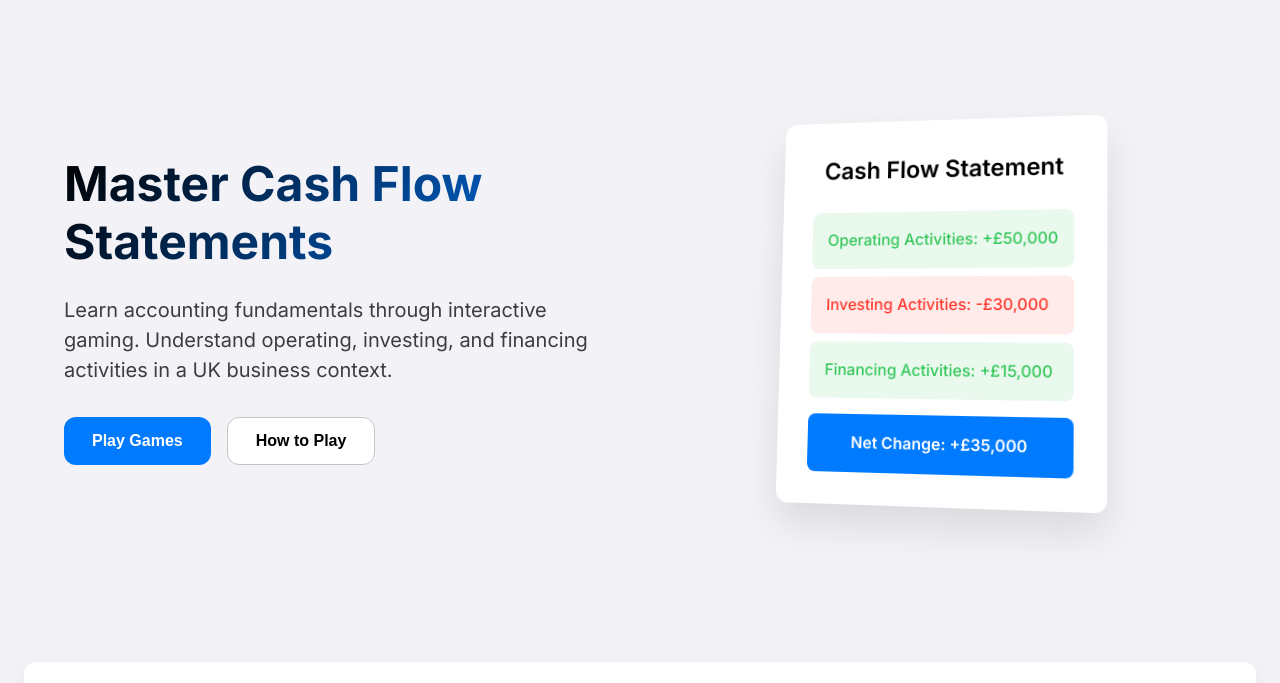
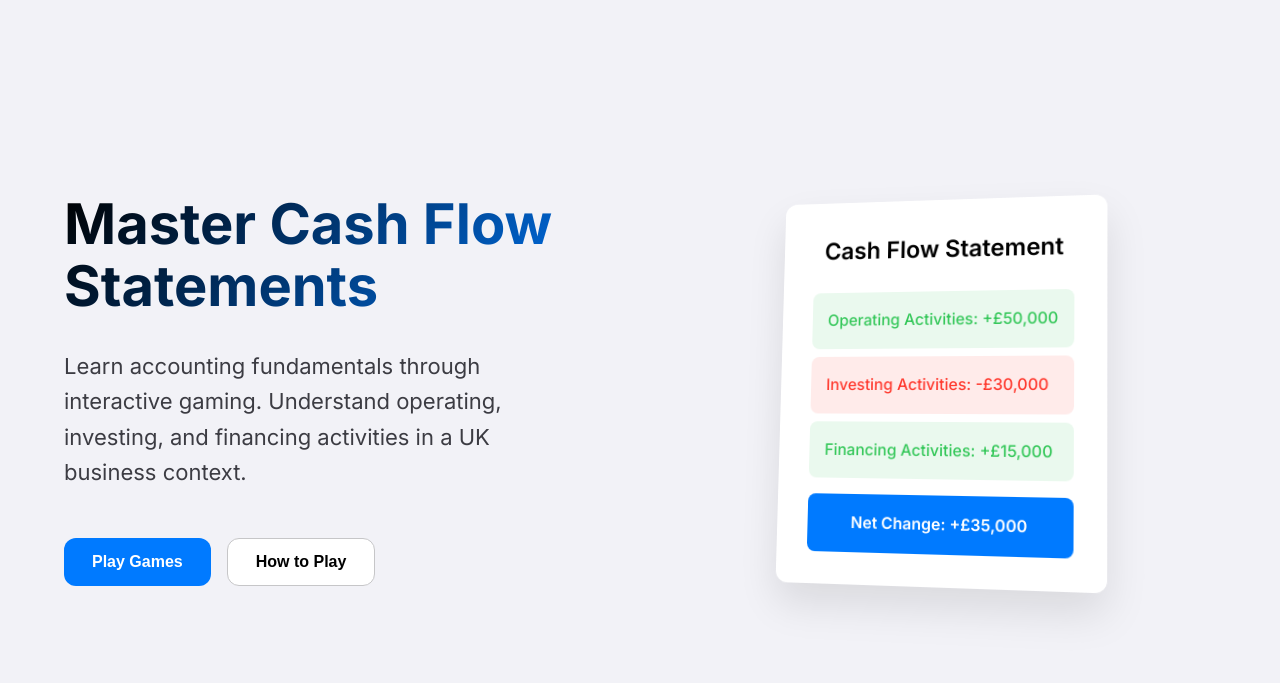
Before and after one commit to DrMichaelGuo/game-cash-flow-statement, a plain HTML site: page index.html in a window 1280 px wide. Shown: the part 71-754 px from the top of the page. Drawn offline with Linux system fonts and the light colour scheme.

Commit message:
Enhance hero section styles: increase min-height, adjust font sizes, and improve spacing for title and subtitle

```diff
--- a/styles.css
+++ b/styles.css
@@ -121,14 +121,14 @@ body {
     grid-template-columns: 1fr 1fr;
     gap: var(--spacing-xxl);
     align-items: center;
-    min-height: 80vh;
+    min-height: 100vh;
 }
 
 .hero-title {
-    font-size: 48px;
+    font-size: 56px;
     font-weight: 700;
-    line-height: 1.2;
-    margin-bottom: var(--spacing-lg);
+    line-height: 1.1;
+    margin-bottom: var(--spacing-xl);
     background: linear-gradient(135deg, var(--text-primary), var(--primary-blue));
     -webkit-background-clip: text;
     -webkit-text-fill-color: transparent;
@@ -136,10 +136,11 @@ body {
 }
 
 .hero-subtitle {
-    font-size: 20px;
+    font-size: 22px;
     color: var(--text-secondary);
-    margin-bottom: var(--spacing-xl);
-    line-height: 1.5;
+    margin-bottom: var(--spacing-xxl);
+    line-height: 1.6;
+    max-width: 90%;
 }
 
 .hero-buttons {
```
